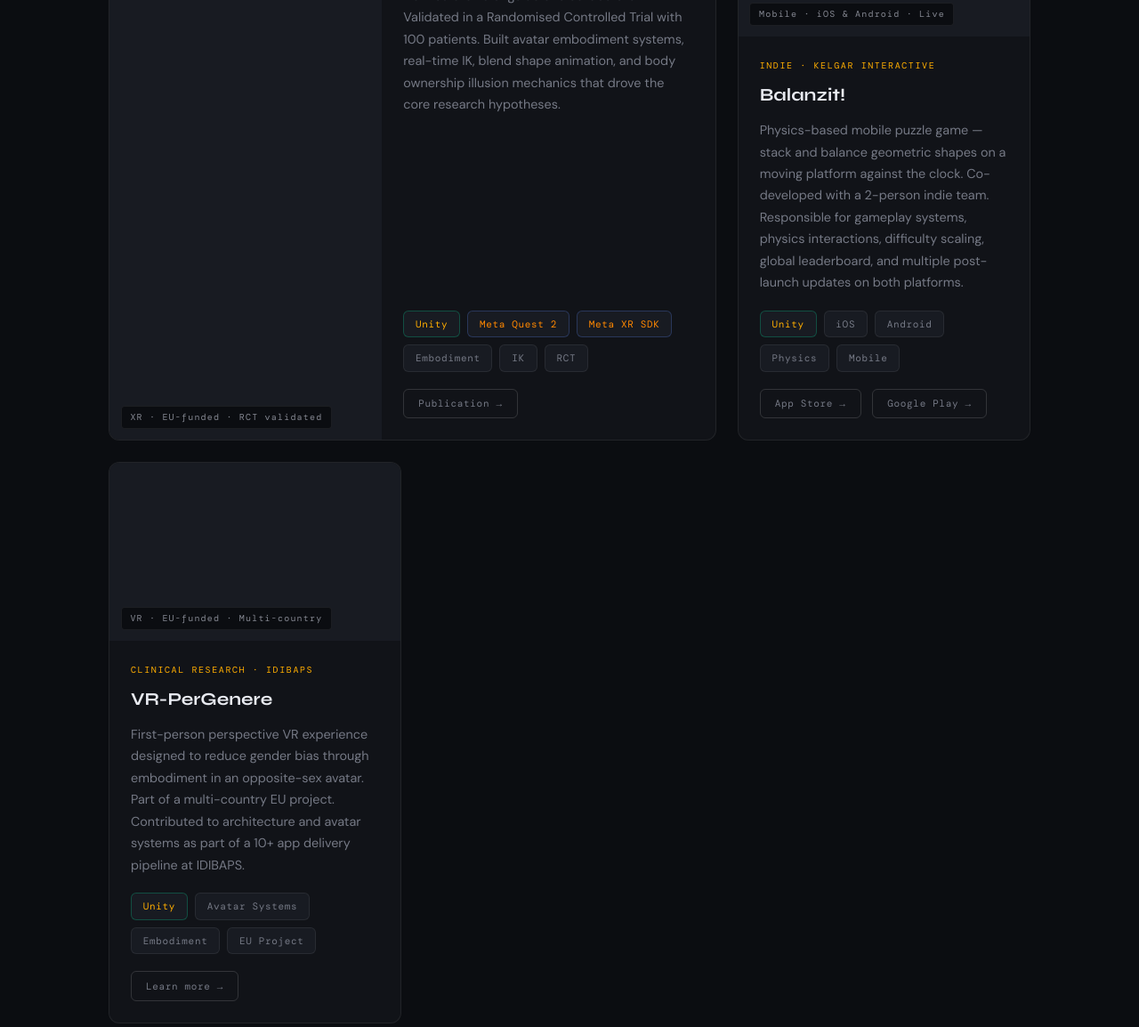
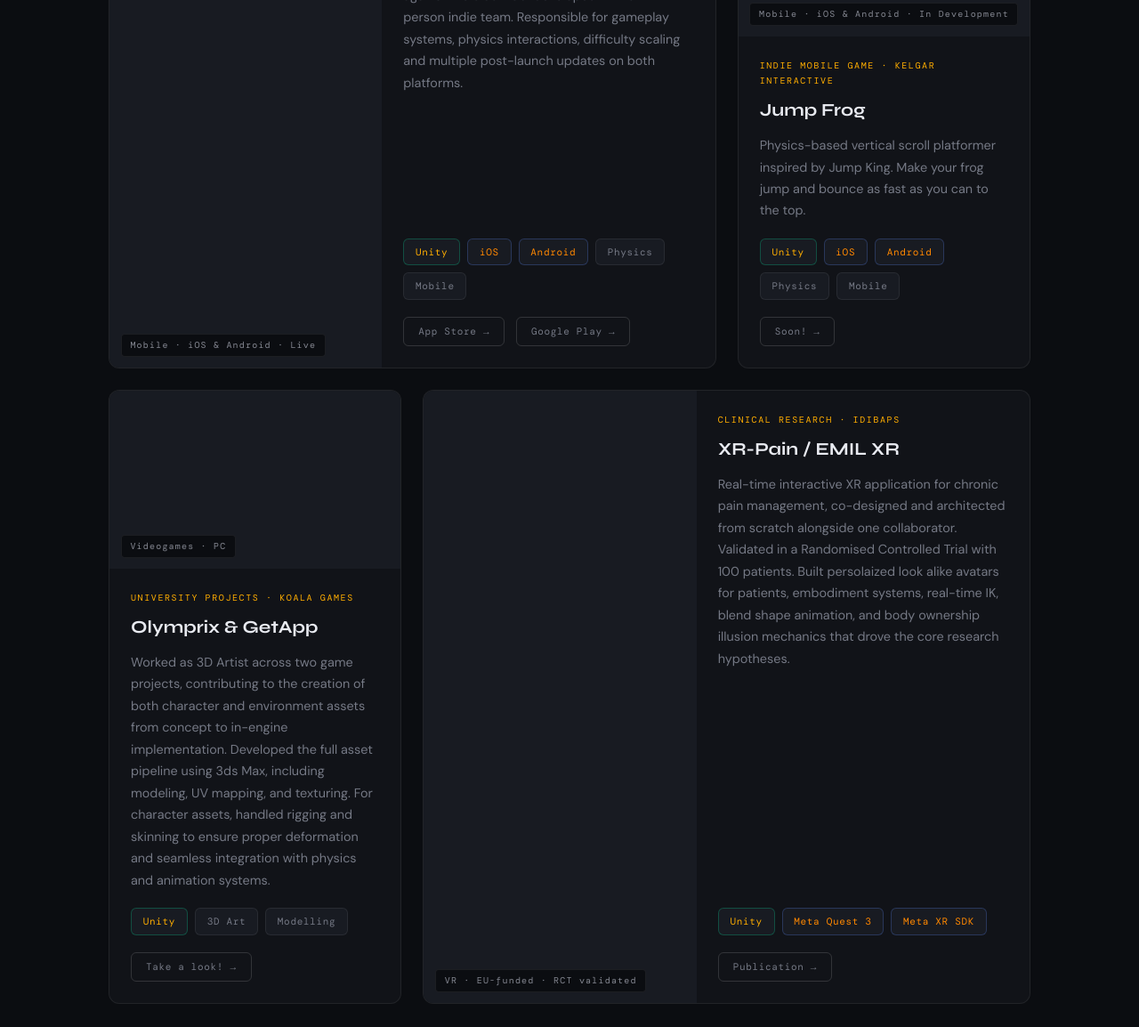
Before and after one commit to edirc98/edirc98.github.io, a plain HTML site: page index.html in a window 1280 px wide. Shown: the part 1380-2534 px from the top of the page at 89% size. Drawn offline with nearby package versions, Linux system fonts and the light colour scheme; a web font is replaced by a local one.

Commit message:
Update contents of index.html

```diff
--- a/index.html
+++ b/index.html
@@ -42,14 +42,12 @@
             </div>
             <h1 class="hero-name">Edgar<br />Rodríguez</h1>
             <p class="hero-title">
-              5+ years building <strong>Unity applications</strong> across XR,
-              clinical research & games
+              <strong>From research labs to game worlds.</strong>
             </p>
             <p class="hero-bio">
-              From EU-funded clinical VR validated in an RCT with 100 patients
-              to shipped mobile games on iOS and Android. I focus on clean,
-              maintainable code — SOLID principles, design patterns, and systems
-              that scale.
+              Unity Developer with 5+ years of experience creating VR
+              applications and independent games — blending technical rigor with
+              creative exploration.
             </p>
             <div class="hero-actions">
               <a href="#projects" class="btn btn-primary">View projects</a>
@@ -113,11 +111,115 @@
         </div>
 
         <div class="projects-grid">
+          <!-- Balanzit! -->
+          <div class="project-card featured fade-up">
+            <div class="project-thumb">
+              <span class="project-thumb-label"
+                >Mobile · iOS & Android · Live</span
+              >
+            </div>
+            <div class="project-body">
+              <p class="project-kicker">
+                Indie Mobile Game · Kelgar Interactive
+              </p>
+              <h3 class="project-name">Balanzit!</h3>
+              <p class="project-desc">
+                Physics-based mobile puzzle game — stack and balance geometric
+                shapes on a moving platform against the clock. Co-developed with
+                a 2-person indie team. Responsible for gameplay systems, physics
+                interactions, difficulty scaling and multiple post-launch
+                updates on both platforms.
+              </p>
+              <div class="project-tags">
+                <span class="tag accent">Unity</span>
+                <span class="tag accent2">iOS</span>
+                <span class="tag accent2">Android</span>
+                <span class="tag">Physics</span>
+                <span class="tag">Mobile</span>
+              </div>
+              <div class="project-links">
+                <a
+                  href="https://apps.apple.com/us/app/balanzit/id6754857470"
+                  class="link-btn"
+                  target="_blank"
+                  >App Store →</a
+                >
+                <a
+                  href="https://play.google.com/store/apps/details?id=com.kelgarinteractive.balanceit&hl=es"
+                  class="link-btn"
+                  target="_blank"
+                  >Google Play →</a
+                >
+              </div>
+            </div>
+          </div>
+
+          <!-- JUMP - FROG -->
+          <div class="project-card fade-up">
+            <div class="project-thumb">
+              <span class="project-thumb-label"
+                >Mobile · iOS & Android · In Development</span
+              >
+            </div>
+            <div class="project-body">
+              <p class="project-kicker">
+                Indie Mobile Game · Kelgar Interactive
+              </p>
+              <h3 class="project-name">Jump Frog</h3>
+              <p class="project-desc">
+                Physics-based vertical scroll platformer inspired by Jump King.
+                Make your frog jump and bounce as fast as you can to the top.
+              </p>
+              <div class="project-tags">
+                <span class="tag accent">Unity</span>
+                <span class="tag accent2">iOS</span>
+                <span class="tag accent2">Android</span>
+                <span class="tag">Physics</span>
+                <span class="tag">Mobile</span>
+              </div>
+              <div class="project-links">
+                <a href="#" class="link-btn">Soon! →</a>
+              </div>
+            </div>
+          </div>
+
+          <!-- Koala Games -->
+          <div class="project-card fade-up">
+            <div class="project-thumb">
+              <span class="project-thumb-label">Videogames · PC</span>
+            </div>
+            <div class="project-body">
+              <p class="project-kicker">University Projects · Koala Games</p>
+              <h3 class="project-name">Olymprix & GetApp</h3>
+              <p class="project-desc">
+                Worked as 3D Artist across two game projects, contributing to
+                the creation of both character and environment assets from
+                concept to in-engine implementation. Developed the full asset
+                pipeline using 3ds Max, including modeling, UV mapping, and
+                texturing. For character assets, handled rigging and skinning to
+                ensure proper deformation and seamless integration with physics
+                and animation systems.
+              </p>
+              <div class="project-tags">
+                <span class="tag accent">Unity</span>
+                <span class="tag">3D Art</span>
+                <span class="tag">Modelling</span>
+              </div>
+              <div class="project-links">
+                <a
+                  href="https://www.instagram.com/koalagamesdev"
+                  class="link-btn"
+                  >Take a look! →</a
+                >
+              </div>
+            </div>
+          </div>
+
           <!-- XR-Pain — featured -->
           <div class="project-card featured fade-up">
             <div class="project-thumb">
               <span class="project-thumb-label"
-                >XR · EU-funded · RCT validated</span
+                >VR · EU-funded · RCT validated</span
               >
             </div>
             <div class="project-body">
@@ -127,89 +229,18 @@
                 Real-time interactive XR application for chronic pain
                 management, co-designed and architected from scratch alongside
                 one collaborator. Validated in a Randomised Controlled Trial
-                with 100 patients. Built avatar embodiment systems, real-time
-                IK, blend shape animation, and body ownership illusion mechanics
-                that drove the core research hypotheses.
+                with 100 patients. Built persolaized look alike avatars for
+                patients, embodiment systems, real-time IK, blend shape
+                animation, and body ownership illusion mechanics that drove the
+                core research hypotheses.
               </p>
               <div class="project-tags">
                 <span class="tag accent">Unity</span>
-                <span class="tag accent2">Meta Quest 2</span>
+                <span class="tag accent2">Meta Quest 3</span>
                 <span class="tag accent2">Meta XR SDK</span>
-                <span class="tag">Embodiment</span>
-                <span class="tag">IK</span>
-                <span class="tag">RCT</span>
               </div>
               <div class="project-links">
                 <a href="#publications" class="link-btn">Publication →</a>
-              </div>
-            </div>
-          </div>
-
-          <!-- Balanzit! -->
-          <div class="project-card fade-up">
-            <div class="project-thumb">
-              <span class="project-thumb-label"
-                >Mobile · iOS & Android · Live</span
-              >
-            </div>
-            <div class="project-body">
-              <p class="project-kicker">Indie · Kelgar Interactive</p>
-              <h3 class="project-name">Balanzit!</h3>
-              <p class="project-desc">
-                Physics-based mobile puzzle game — stack and balance geometric
-                shapes on a moving platform against the clock. Co-developed with
-                a 2-person indie team. Responsible for gameplay systems, physics
-                interactions, difficulty scaling, global leaderboard, and
-                multiple post-launch updates on both platforms.
-              </p>
-              <div class="project-tags">
-                <span class="tag accent">Unity</span>
-                <span class="tag">iOS</span>
-                <span class="tag">Android</span>
-                <span class="tag">Physics</span>
-                <span class="tag">Mobile</span>
-              </div>
-              <div class="project-links">
-                <a
-                  href="https://apps.apple.com"
-                  class="link-btn"
-                  target="_blank"
-                  >App Store →</a
-                >
-                <a
-                  href="https://play.google.com"
-                  class="link-btn"
-                  target="_blank"
-                  >Google Play →</a
-                >
-              </div>
-            </div>
-          </div>
-
-          <!-- VR-PerGenere -->
-          <div class="project-card fade-up">
-            <div class="project-thumb">
-              <span class="project-thumb-label"
-                >VR · EU-funded · Multi-country</span
-              >
-            </div>
-            <div class="project-body">
-              <p class="project-kicker">Clinical research · IDIBAPS</p>
-              <h3 class="project-name">VR-PerGenere</h3>
-              <p class="project-desc">
-                First-person perspective VR experience designed to reduce gender
-                bias through embodiment in an opposite-sex avatar. Part of a
-                multi-country EU project. Contributed to architecture and avatar
-                systems as part of a 10+ app delivery pipeline at IDIBAPS.
-              </p>
-              <div class="project-tags">
-                <span class="tag accent">Unity</span>
-                <span class="tag">Avatar Systems</span>
-                <span class="tag">Embodiment</span>
-                <span class="tag">EU Project</span>
-              </div>
-              <div class="project-links">
-                <a href="#" class="link-btn">Learn more →</a>
               </div>
             </div>
           </div>
@@ -331,9 +362,6 @@
             Open to Unity Developer and XR roles. Also happy to discuss research
             collaborations or indie projects.
           </p>
-          <a href="mailto:edirc98@gmail.com" class="contact-email"
-            >edirc98@gmail.com</a
-          >
           <div class="social-links">
             <a
               href="https://linkedin.com/in/edgarrodriguezdelacalle"
```
